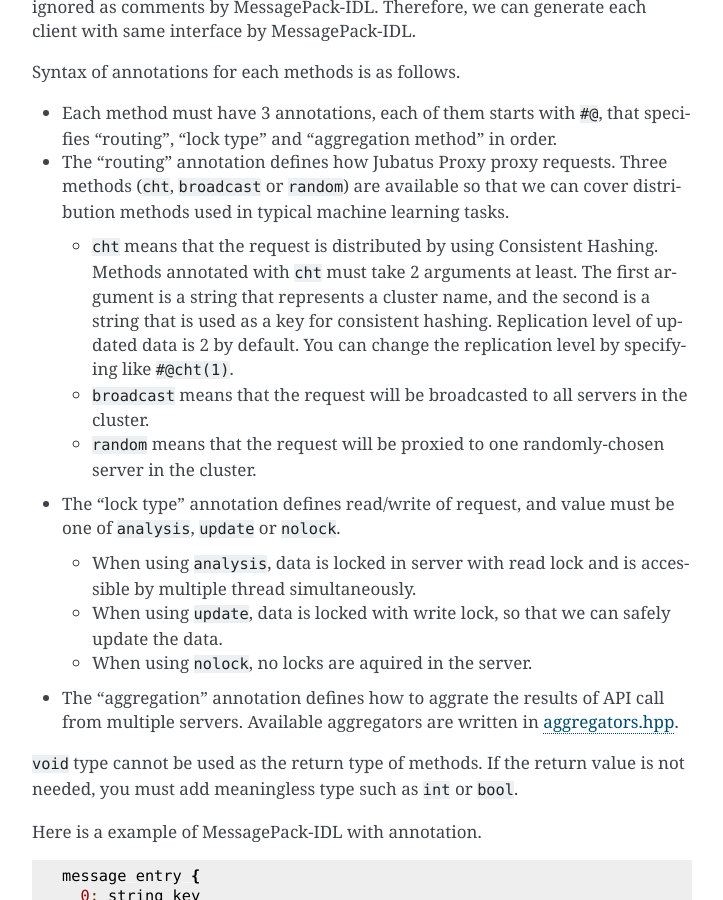
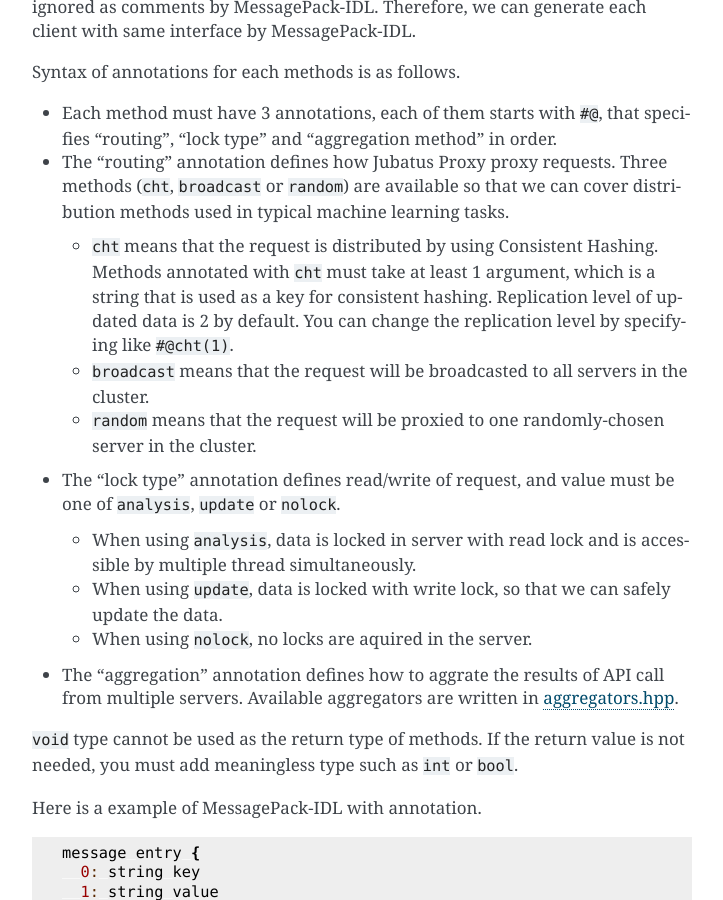
Before and after one commit to jubatus/website, a Sphinx documentation site: the page built from source/en/server.rst, in a window 1280 px wide and 900 px high, scrolled down 1429 px. Shown: the whole window, without its empty margins (388-1111 px from the left). Built offline with Sphinx 7.4.7, drawn with Linux system fonts in a browser that asks for light colours; the version number could not be read and is left out.

Commit message:
fix wrong description of args for cht methods (fix #142)

```diff
--- a/source/en/server.rst
+++ b/source/en/server.rst
@@ -52,8 +52,7 @@
   Three methods (``cht``, ``broadcast`` or ``random``) are available so that we can cover distribution methods used in typical machine learning tasks.
 
   - ``cht`` means that the request is distributed by using Consistent Hashing.
-    Methods annotated with ``cht`` must take 2 arguments at least.
-    The first argument is a string that represents a cluster name, and the second is a string that is used as a key for consistent hashing.
+    Methods annotated with ``cht`` must take at least 1 argument, which is a string that is used as a key for consistent hashing.
     Replication level of updated data is 2 by default.
     You can change the replication level by specifying like ``#@cht(1)``.
   - ``broadcast`` means that the request will be broadcasted to all servers in the cluster.
--- a/source/ja/server.rst
+++ b/source/ja/server.rst
@@ -52,8 +52,7 @@
   ``cht``, ``broadcast``, ``random`` の 3 種類が用意されており、これによって、典型的だと思われる機械学習の分散方式をカバーすることができる。
 
   - ``cht`` は Consistent Hashing によるリクエストの分散を意味する。
-    ``cht`` アノテーションがあるメソッドは、2 つ以上の引数を取る必要がある。
-    第 1 引数はクラスタ名を表す string 、第 2 引数が cht のキーとなる string である。
+    ``cht`` アノテーションがあるメソッドは、少なくとも 1 つの引数（cht のキーとなる string）を取る必要がある。
     更新データのレプリケーション多重度 (冗長度) はデフォルトでは 2 である。
     ``#@cht(1)`` のように、更新データのレプリケーション多重度を指定することもできる。
   - ``broadcast`` は全サーバーへリクエストをブロードキャストを意味する。
```
